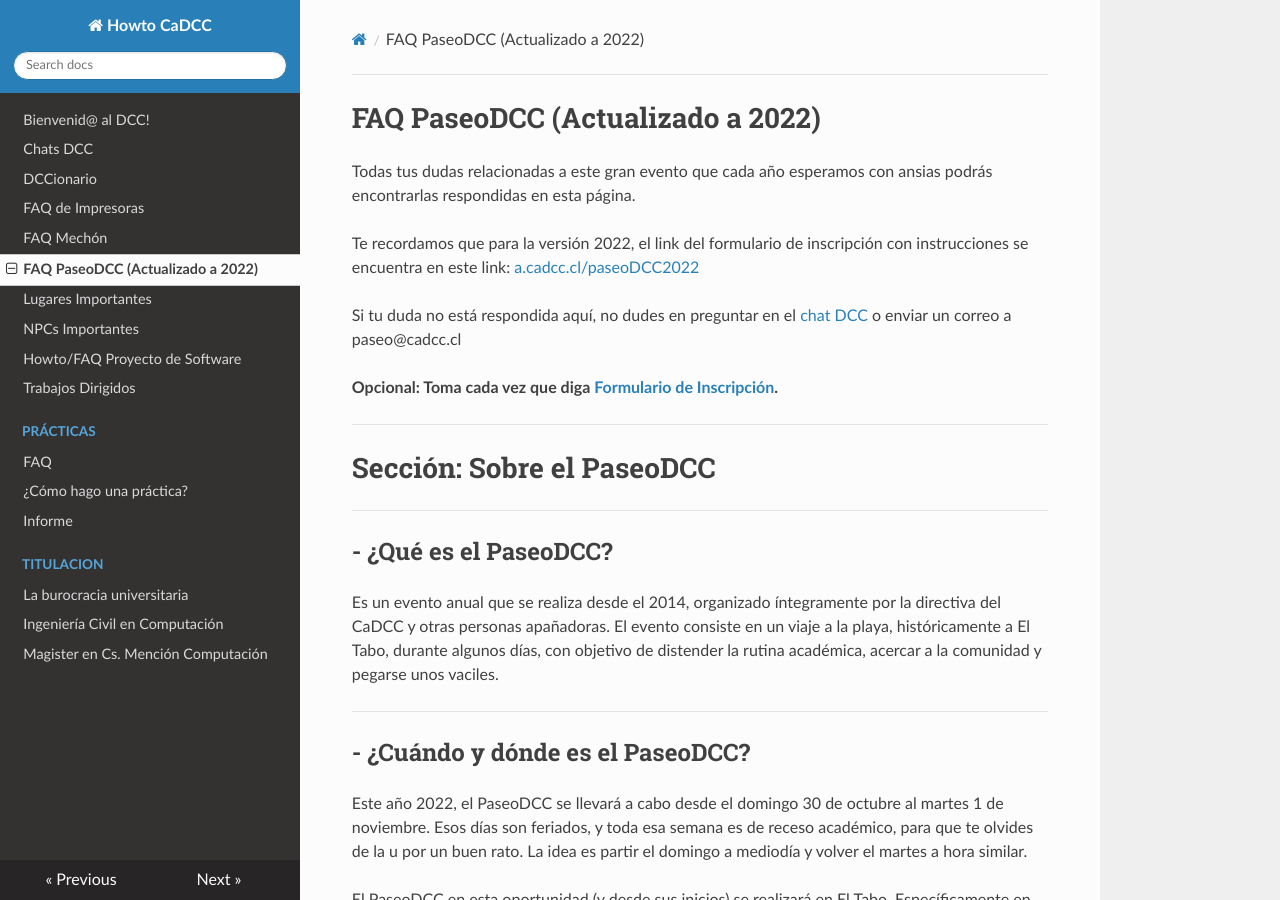
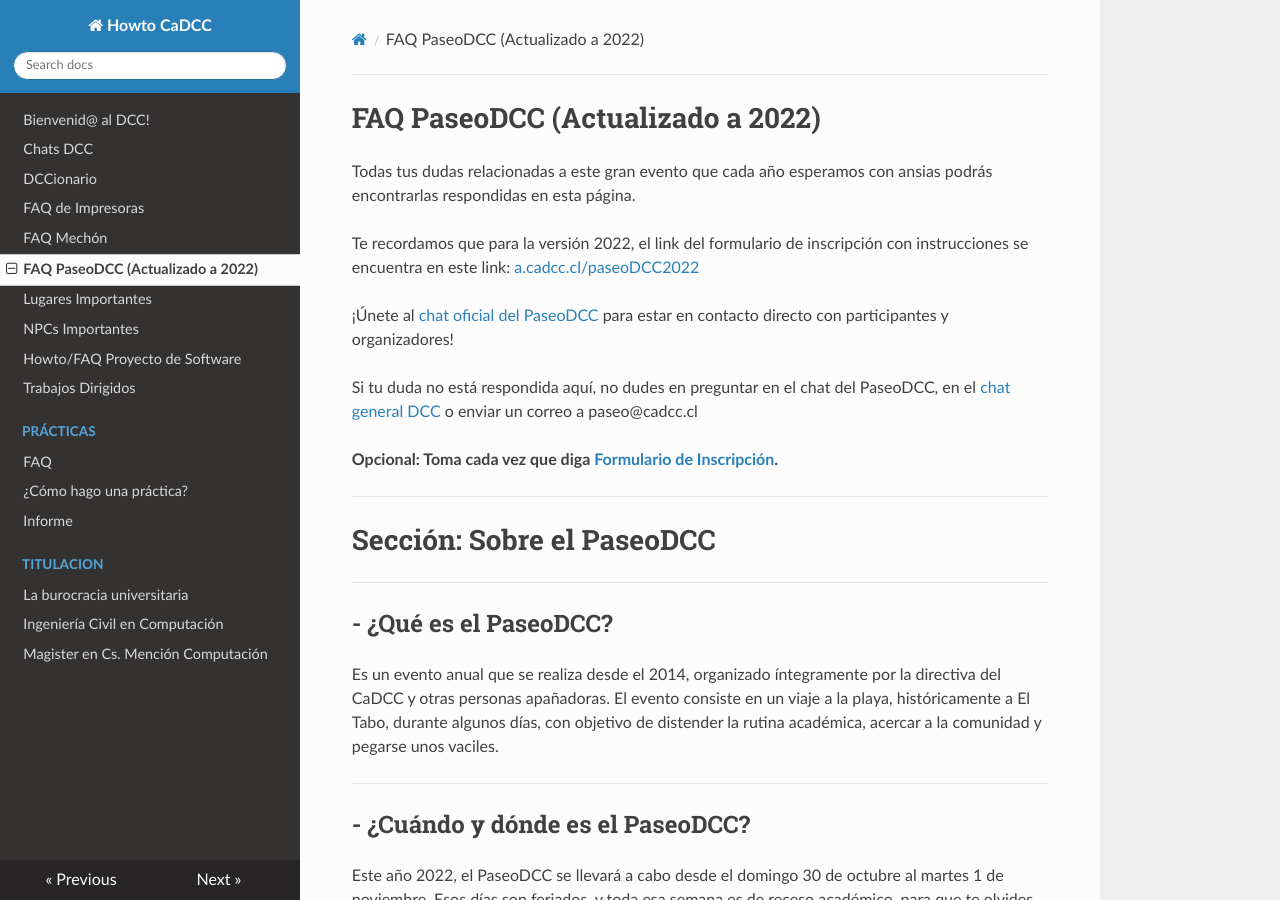
Before and after one commit to cadcc/howto, an MkDocs documentation site: the page built from docs/FAQ PaseoDCC.md, in a window 1280 px wide and 900 px high. Built offline with MkDocs 1.6.1, drawn with Linux system fonts in a browser that asks for light colours; nearby versions of some CDN libraries.

Commit message:
Agregar chat paseo

```diff
--- a/docs/FAQ PaseoDCC.md
+++ b/docs/FAQ PaseoDCC.md
@@ -4,7 +4,9 @@ Todas tus dudas relacionadas a este gran evento que cada año esperamos con ansi
 
 Te recordamos que para la versión 2022, el link del formulario de inscripción con instrucciones se encuentra en este link: [a.cadcc.cl/paseoDCC2022](https://a.cadcc.cl/paseoDCC2022)
 
-Si tu duda no está respondida aquí, no dudes en preguntar en el [chat DCC](https://t.me/+cAVp-ek3XURlOTBh) o enviar un correo a paseo@cadcc.cl
+¡Únete al [chat oficial del PaseoDCC](https://t.me/+tbKfWAw5ddZkYWMx) para estar en contacto directo con participantes y organizadores!
+
+Si tu duda no está respondida aquí, no dudes en preguntar en el chat del PaseoDCC, en el [chat general DCC](https://t.me/+cAVp-ek3XURlOTBh) o enviar un correo a paseo@cadcc.cl
 
 **Opcional: Toma cada vez que diga [Formulario de Inscripción](https://a.cadcc.cl/paseoDCC2022).**
 
```
